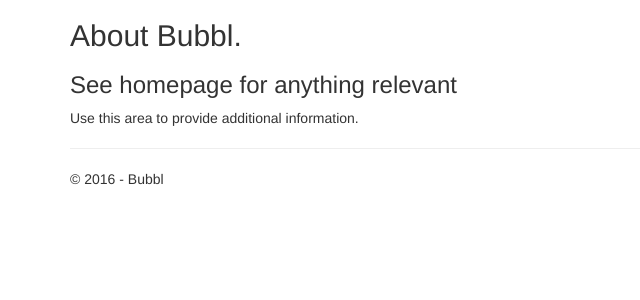
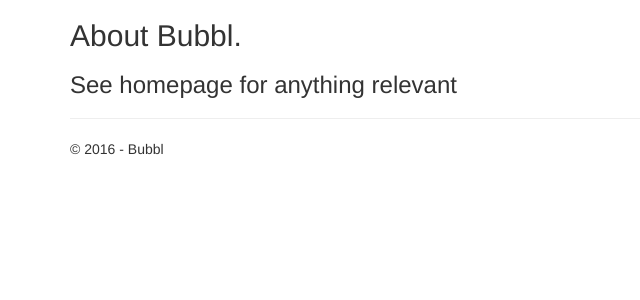
Before and after one commit to razgriz8426/Bubbl, a Flask app: page /about in a window 1280 px wide. Shown: the part 51-351 px from the top of the page, without its empty margins (0-640 px from the left). Run offline with Flask 2, Linux system fonts and the light colour scheme; some libraries are stand-ins or nearby versions.

Commit message:
Remove stock text

```diff
--- a/Bubbl/templates/about.html
+++ b/Bubbl/templates/about.html
@@ -5,6 +5,6 @@
 <h2>{{ title }}.</h2>
 <h3>{{ message }}</h3>
 
-<p>Use this area to provide additional information.</p>
+
 
 {% endblock %}
```
